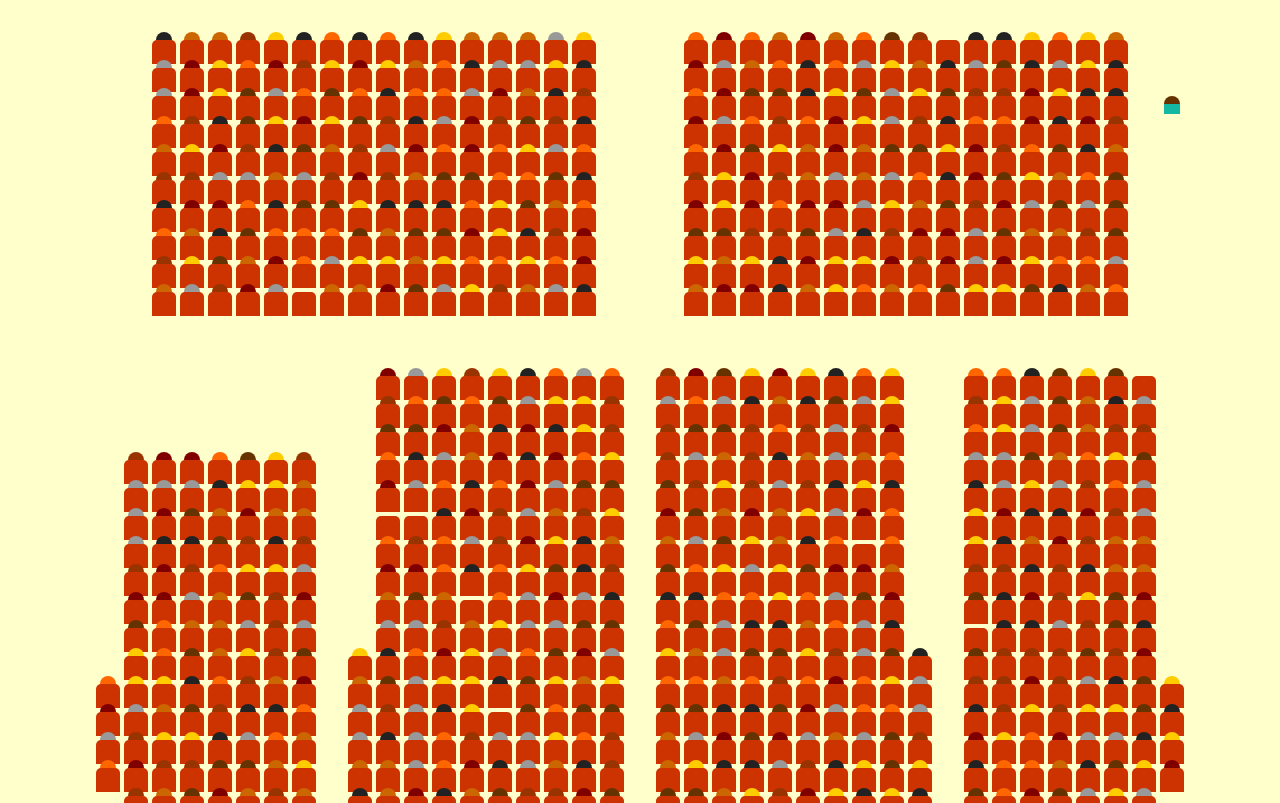
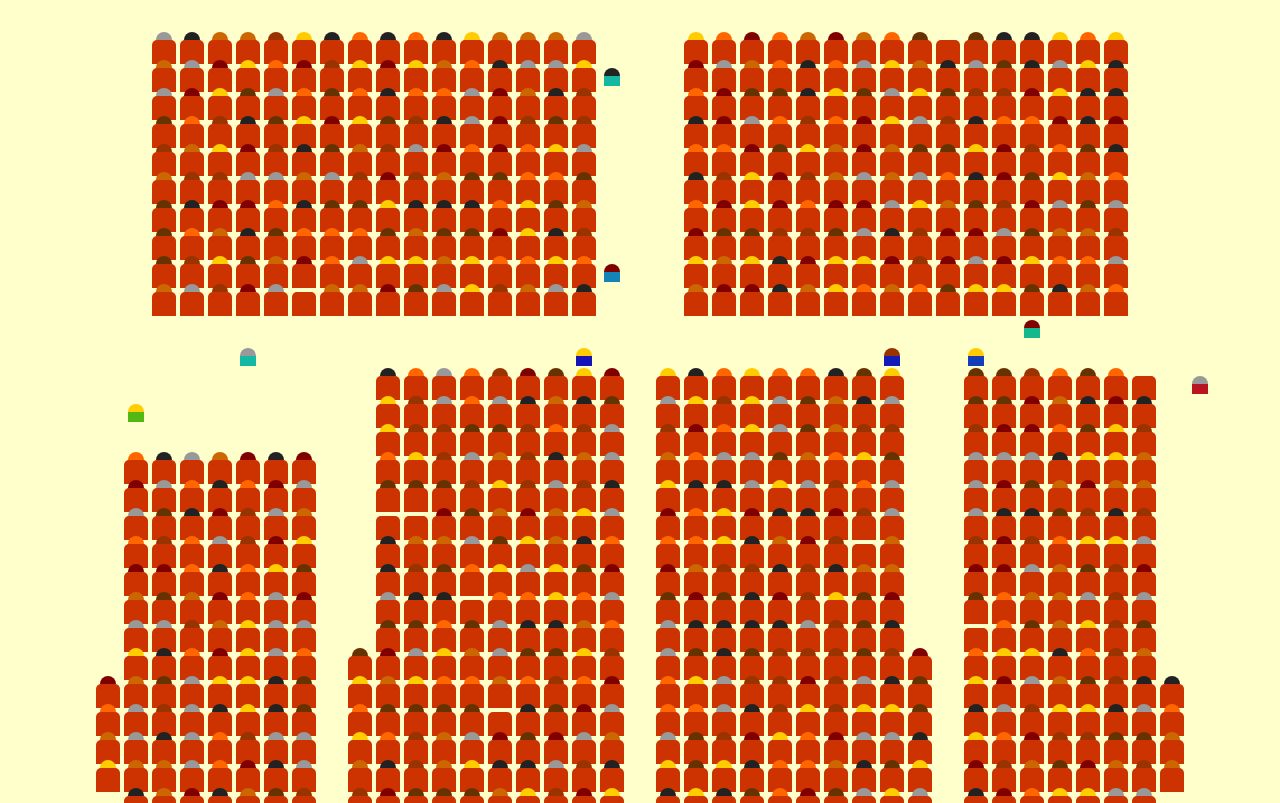
Before and after one commit to KateHoward10/steward-simulator, a Vue app: page / in a window 1280 px wide. Shown: the top 803 px of the page. Built offline with nearby package versions, Linux system fonts and the light colour scheme.

Commit message:
Add punters for all remaining seats

```diff
--- a/src/App.vue
+++ b/src/App.vue
@@ -1,6 +1,6 @@
 <template>
   <div v-for="(square, index) in squares" :key="index">
-    <Punter v-if="!square && punters.includes(index)" :hairColour="getHairColour()" />
+    <Punter v-if="punters.find(p => p.pos === index)" :hairColour="getHairColour()" />
     <Seat v-if="square" :number="square" :occupied="!emptySeats.includes(square)" :hairColour="getHairColour()"></Seat>
   </div>
 </template>
@@ -48,12 +48,16 @@ export default {
         0,0,"KK33","KK32","KK31","KK30","KK29","KK28","KK27",0,0,"KK26","KK25","KK24","KK23","KK22","KK21","KK20","KK19","KK18",0,"KK17","KK16","KK15","KK14","KK13","KK12","KK11","KK10","KK9",0,0,"KK8","KK7","KK6","KK5","KK4","KK3","KK2",0,0,
       ],
       emptySeats: [],
-      punters: [121],
+      punters: [],
       hairColours: ["#222", "#800000", "#cc6600", "#993300", "#ff6600", "#ffcc00", "#999", "#663300"]
     }
   },
   mounted() {
     this.emptySeats = this.getEmptySeats();
+    const emptySquares = this.squares.map((s, i) => [i, s]).filter(a => a[1] === 0);
+    this.punters = this.emptySeats.map(seat => {
+      return { pos: emptySquares[Math.random() * emptySquares.length | 0][0], seat };
+    });
   },
   methods: {
     getEmptySeats() {
```
